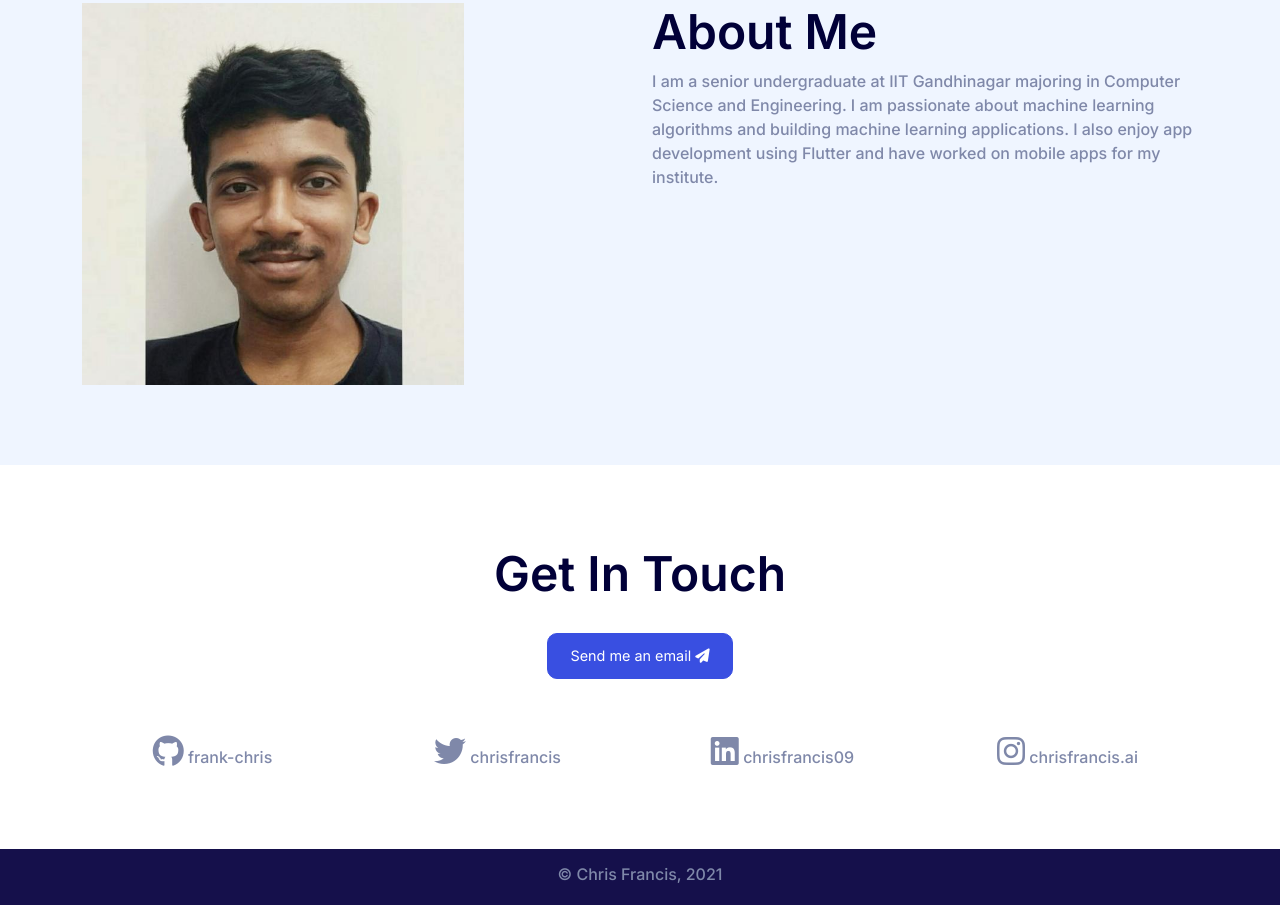
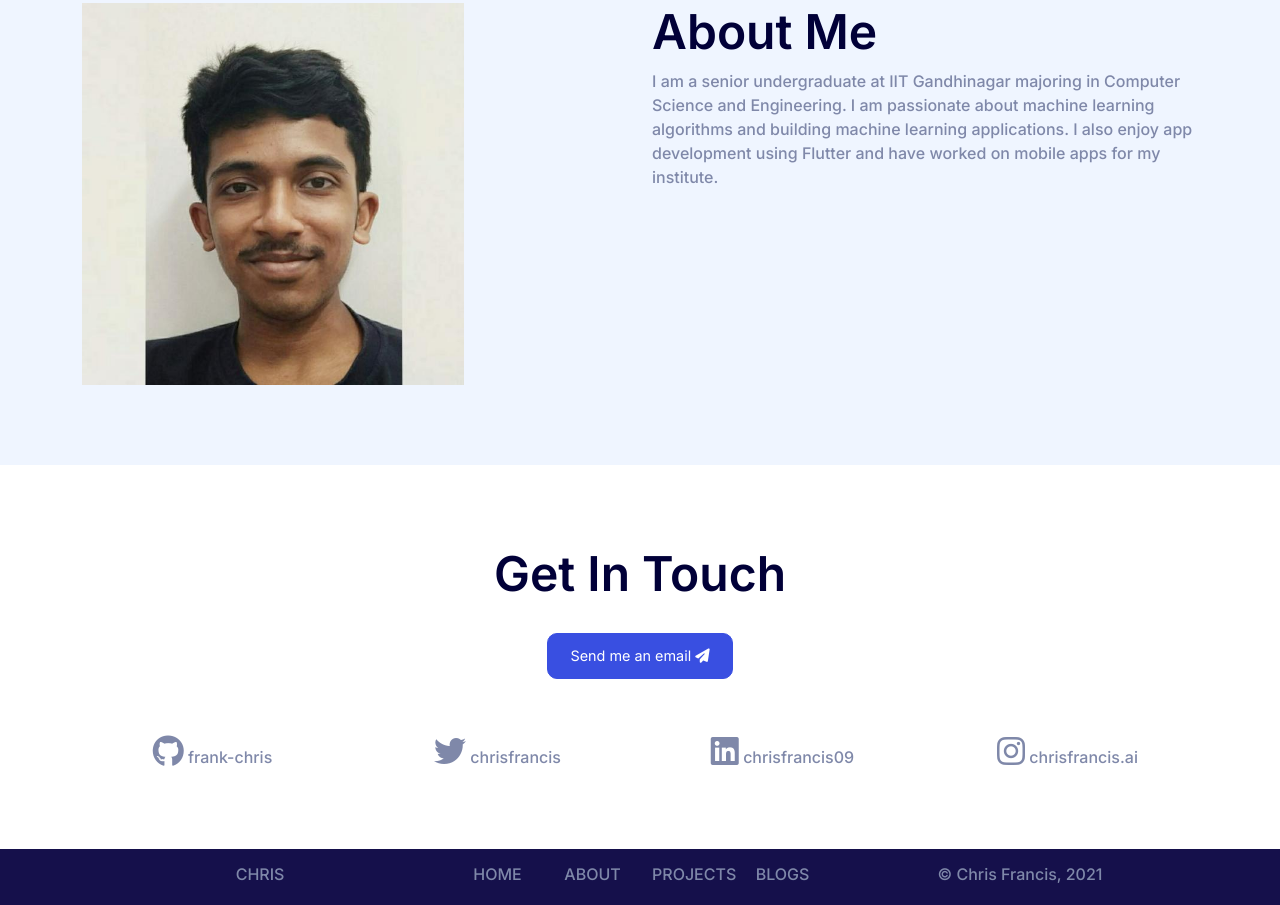
Before and after one commit to frank-chris/Website, a plain HTML site: page index.html in a window 1280 px wide. Shown: the part 703-1608 px from the top of the page. Drawn offline with nearby package versions, Linux system fonts and the light colour scheme.

Commit message:
Update index.html

```diff
--- a/index.html
+++ b/index.html
@@ -107,7 +107,26 @@
 
         <section id = 'copyright-section'>
             <div class="container">
-                <p>&copy; Chris Francis, 2021</p>
+                <div class="row">
+                    <div class="col-md-4">
+                        <p>CHRIS</>
+                    </div>
+                    <div class="col-1">
+                        <p>HOME</>
+                    </div>
+                    <div class="col-1">
+                        <p>ABOUT</>
+                    </div>
+                    <div class="col-1">
+                        <p>PROJECTS</>
+                    </div>
+                    <div class="col-1">
+                        <p>BLOGS</>
+                    </div>
+                    <div class="col-md-4">
+                        <p>&copy; Chris Francis, 2021</p>
+                    </div>
+                </div>
             </div>
         </section>
 
```
